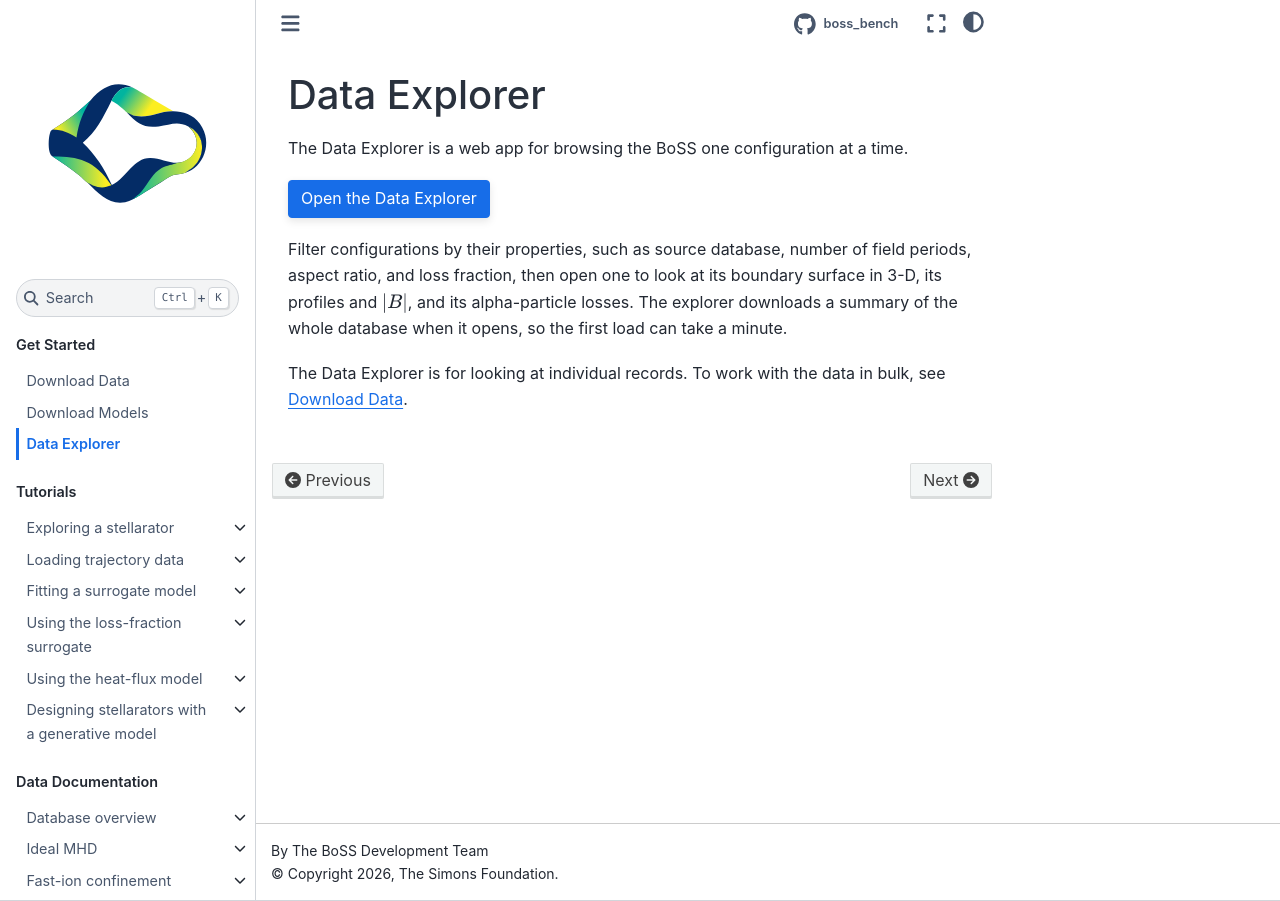
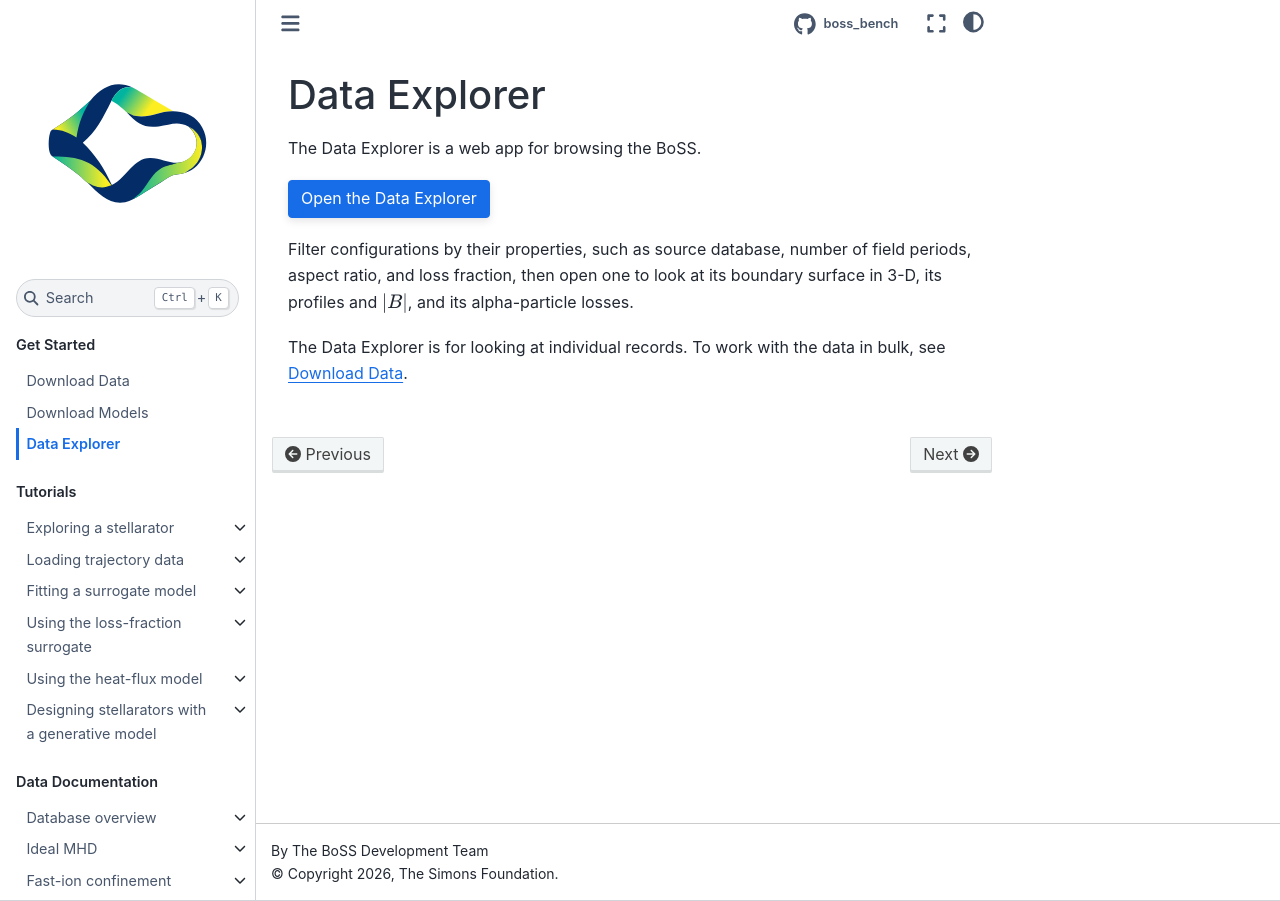
Before and after one commit to mishapadidar/boss_website, a Sphinx documentation site: the page built from docs/data-explorer.md, in a window 1280 px wide. Built offline with Sphinx 7.4.7 and the Sphinx Book theme 1.1.4, drawn with Linux system fonts in a browser that asks for light colours; comment, search, counter and statistics services are not loaded.

Commit message:
Data Explorer page: shorter intro
Co-Authored-By: Claude Opus 5.5 <noreply@anthropic.com>

````diff
--- a/docs/data-explorer.md
+++ b/docs/data-explorer.md
@@ -1,7 +1,6 @@
 # Data Explorer
 
-The Data Explorer is a web app for browsing the BoSS one configuration at a
-time.
+The Data Explorer is a web app for browsing the BoSS.
 
 ```{button-link} https://boss.flatironinstitute.org/viewer/
 :color: primary
@@ -13,8 +12,7 @@ Open the Data Explorer
 Filter configurations by their properties, such as source database, number of
 field periods, aspect ratio, and loss fraction, then open one to look at its
 boundary surface in 3-D, its profiles and $\lvert B \rvert$, and its
-alpha-particle losses. The explorer downloads a summary of the whole database
-when it opens, so the first load can take a minute.
+alpha-particle losses.
 
 The Data Explorer is for looking at individual records. To work with the data
 in bulk, see [Download Data](download.md).
````
